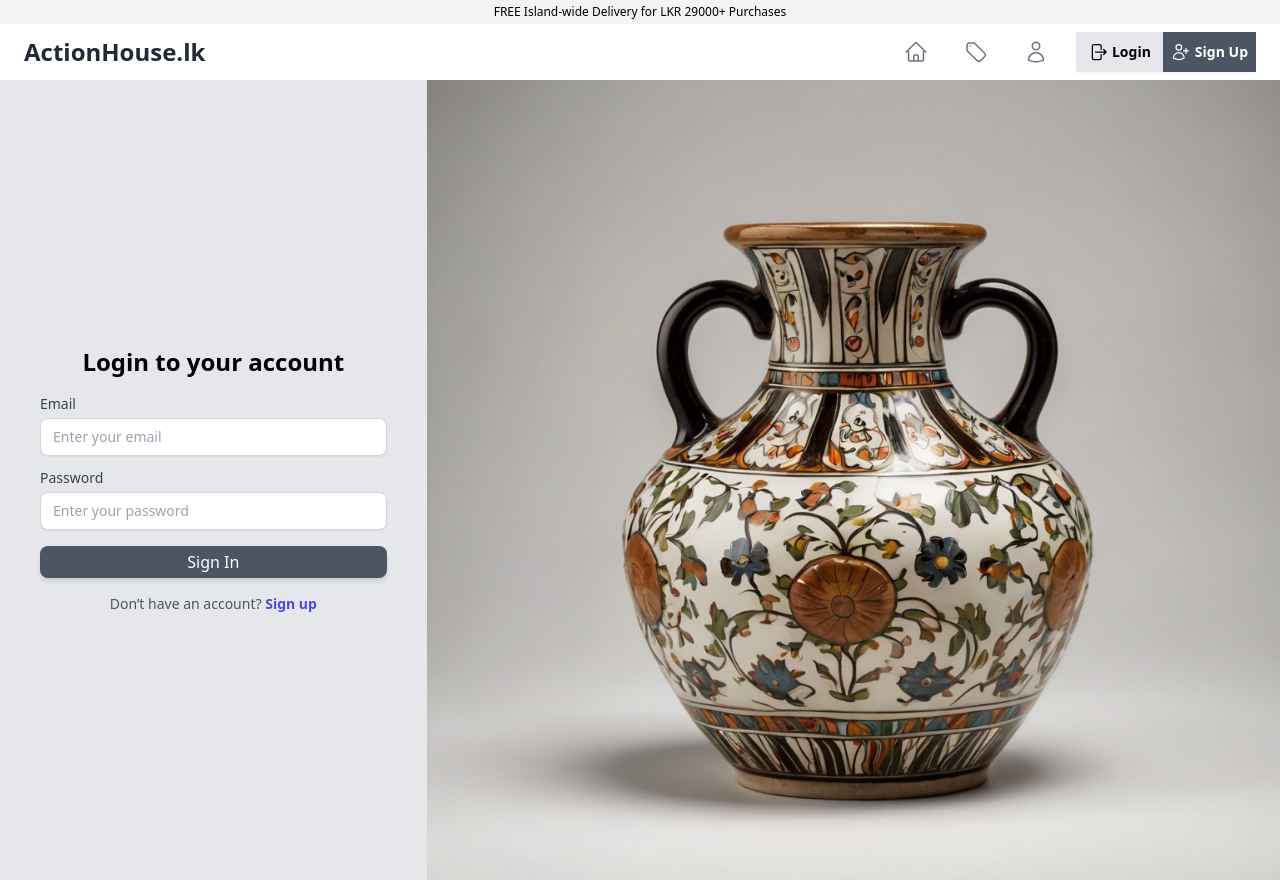
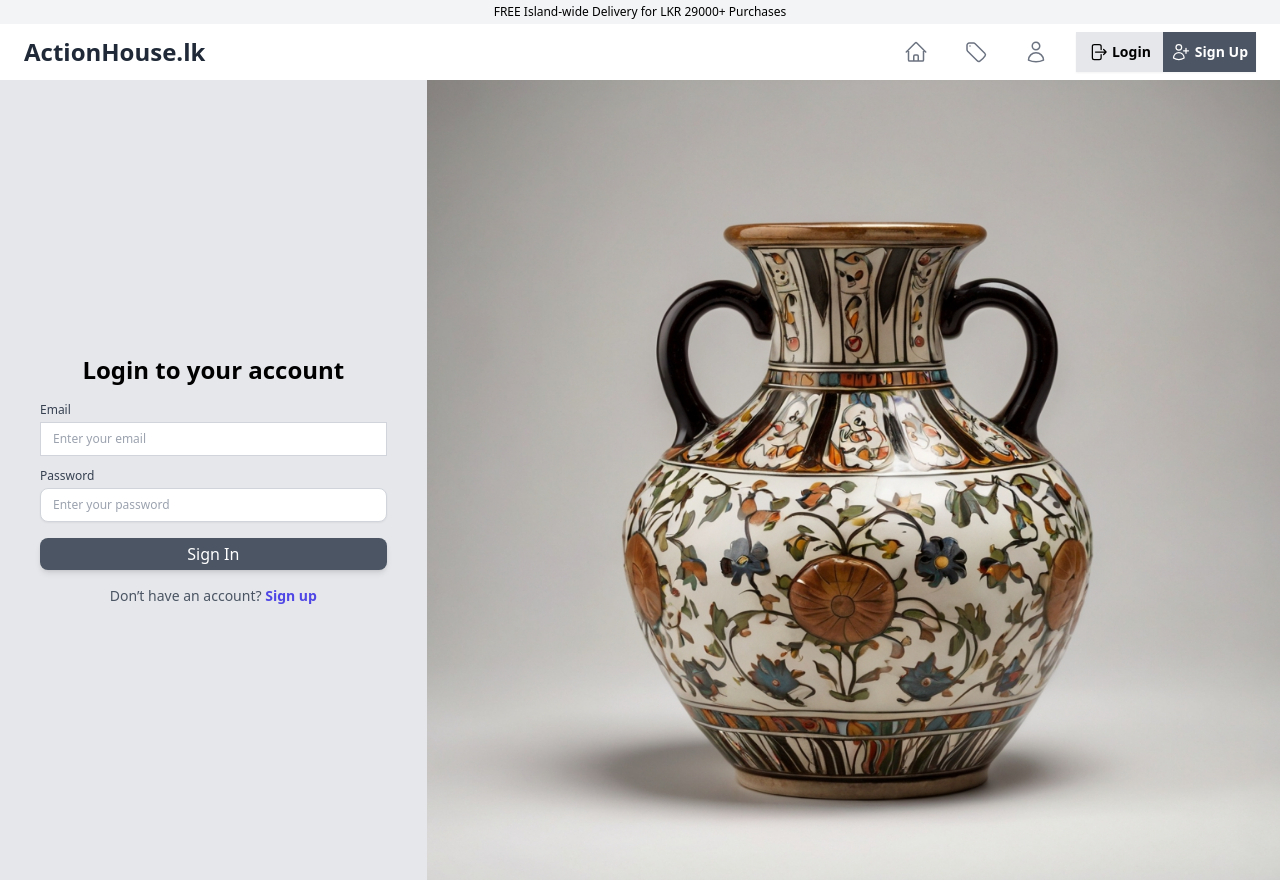
Before and after one commit to sameerajayakodi/Auction_System, a React (Create React App) app in the folder AuctionHouse/auction-management-frontend/: page /login in a window 1280 px wide. Built offline with nearby package versions, Linux system fonts and the light colour scheme.

Commit message:
Update Login.js

```diff
--- a/AuctionHouse/auction-management-frontend/src/auth/Login.js
+++ b/AuctionHouse/auction-management-frontend/src/auth/Login.js
@@ -20,27 +20,27 @@ const Login = () => {
 
           <form onSubmit={handleSubmit}>
             <div className="mb-3">
-              <label className="block text-sm font-medium text-gray-700">
+              <label className="block text-xs font-medium text-gray-700">
                 Email
               </label>
               <input
                 type="email"
                 value={email}
                 onChange={(e) => setEmail(e.target.value)}
-                className="block w-full px-3 py-2 mt-1 border border-gray-300 rounded-lg shadow-sm focus:outline-none focus:ring-indigo-500 focus:border-indigo-500 sm:text-sm"
+                className="block w-full px-3 py-2 mt-1 text-xs border border-gray-300 focus:border-gray-600"
                 placeholder="Enter your email"
                 required
               />
             </div>
             <div className="mb-4">
-              <label className="block text-sm font-medium text-gray-700">
+              <label className="block text-xs font-medium text-gray-700">
                 Password
               </label>
               <input
                 type="password"
                 value={password}
                 onChange={(e) => setPassword(e.target.value)}
-                className="block w-full px-3 py-2 mt-1 border border-gray-300 rounded-lg shadow-sm focus:outline-none focus:ring-indigo-500 focus:border-indigo-500 sm:text-sm"
+                className="block w-full px-3 py-2 mt-1 text-xs border border-gray-300 rounded-lg shadow-sm focus:outline-none focus:border-gray-600"
                 placeholder="Enter your password"
                 required
               />
```
